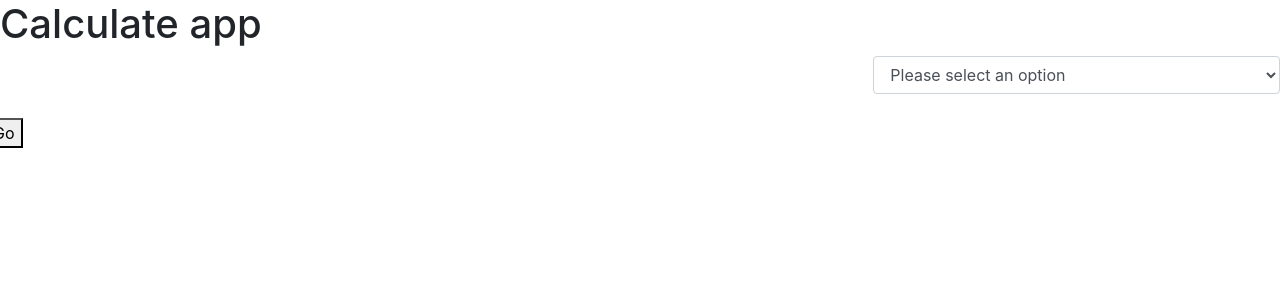
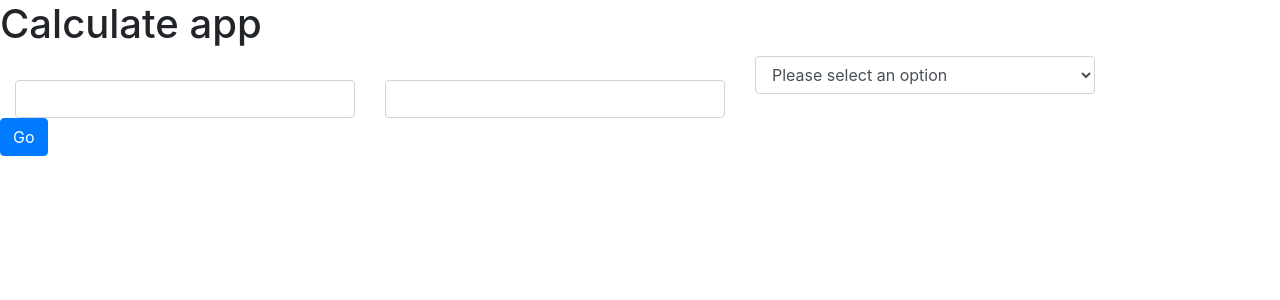
Before and after one commit to anuragr07/Calculator-001, a React (Create React App) app: page / in a window 1280 px wide. Shown: the top 300 px of the page. Built offline with nearby package versions, Linux system fonts and the light colour scheme.

Commit message:
Fixed few bugs

```diff
--- a/src/Components/CalculateFormAra65/CalculateFormAra65.js
+++ b/src/Components/CalculateFormAra65/CalculateFormAra65.js
@@ -2,14 +2,14 @@ import React from "react";
 
 function CalculateFormAra65(props){
     return(
-        <div className="row">
+        <div className="container row">
             <div className="col-4">
                 <label for="operand1"></label>
-                <input type="text" class="form-control-plaintext" id="operand1" onChange="{props.update}"></input>
+                <input type="text" class="form-control" id="operand1" onChange="{props.update}"></input>
             </div>
             <div className="col-4">
                 <label for="operand2"></label>
-                <input type="text" class="form-control-plaintext" id="operand2" onChange="{props.update}"></input>
+                <input type="text" class="form-control" id="operand2" onChange="{props.update}"></input>
             </div>
             <div className="col-4">
                 <select className="form-control" id="operation" onChange={props.update}>
@@ -18,7 +18,7 @@ function CalculateFormAra65(props){
                     <option></option>
                 </select>
                 </div>
-            <button onClick={props.action}>Go</button>
+            <button className="btn btn-primary" onClick={props.action}>Go</button>
         </div>
     )
 }
```
